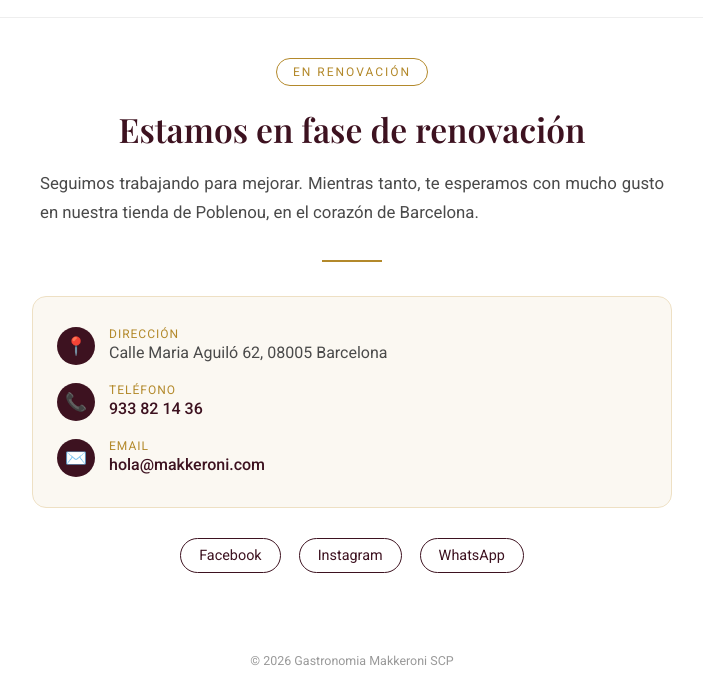
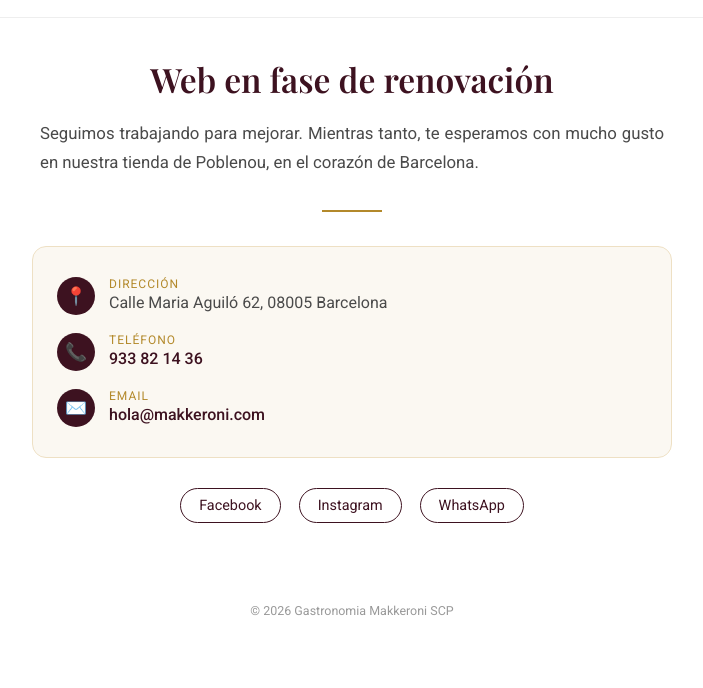
Before and after one commit to Makkeroni/Makkeroni_sito_in_aggiornamento, a plain HTML site: page index.html in a window 1280 px wide. Shown: the part 203-891 px from the top of the page, without its empty margins (288-991 px from the left). After the commit the page ends 841 px from the top, so only its background shows below. Drawn offline with nearby package versions, Linux system fonts and the light colour scheme.

Commit message:
Update Spanish renewal message in index

```diff
--- a/index.html
+++ b/index.html
@@ -231,8 +231,7 @@
 
     <!-- ESPAÑOL -->
     <div class="lang-block active" data-lang="es">
-      <span class="badge">En renovación</span>
-      <h1>Estamos en fase de renovación</h1>
+      <h1>Web en fase de renovación</h1>
       <p class="lead">Seguimos trabajando para mejorar. Mientras tanto, te esperamos con mucho gusto en nuestra tienda de Poblenou, en el corazón de Barcelona.</p>
       <div class="divider"></div>
       <div class="contact-card">
```
